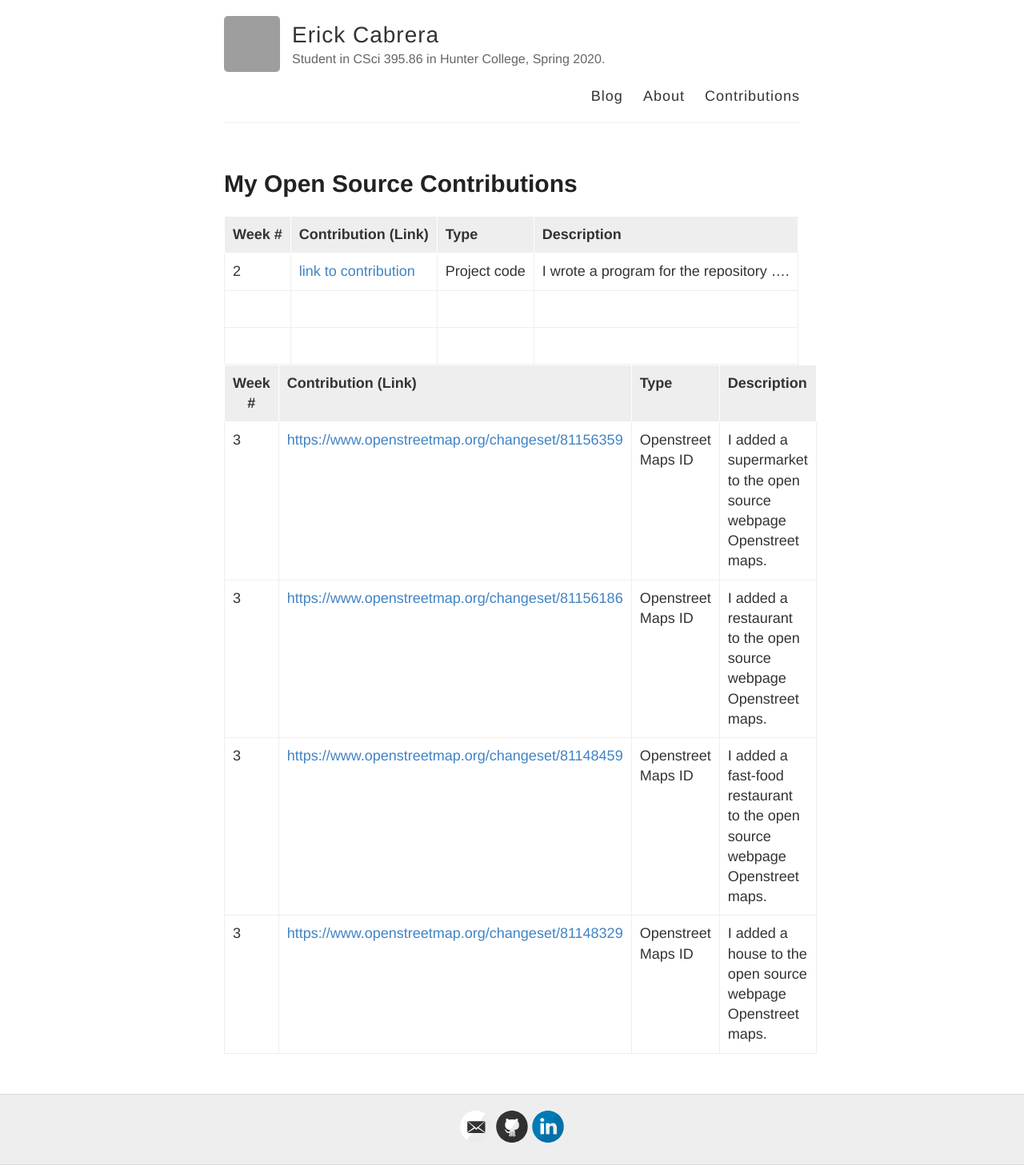
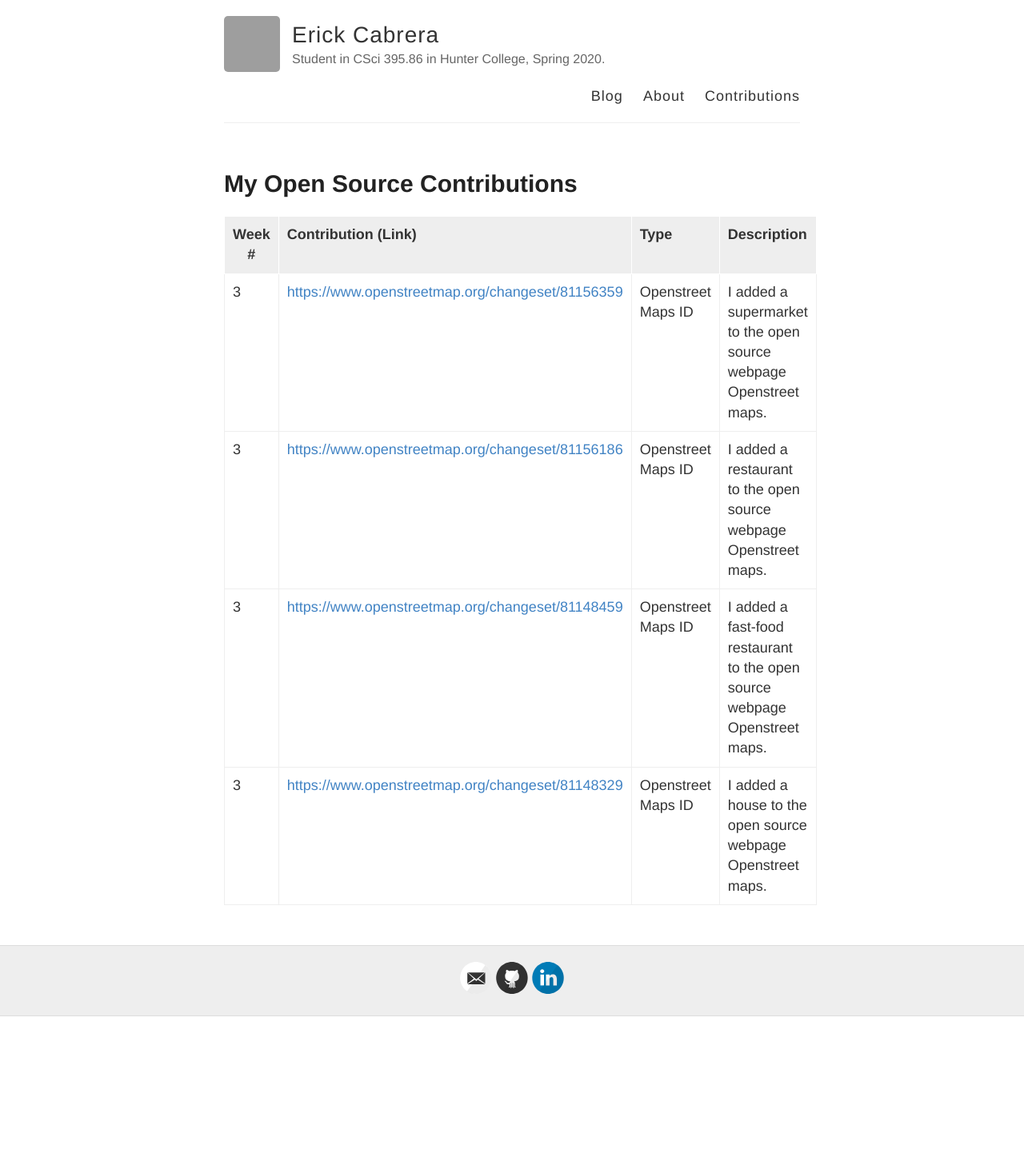
Before and after one commit to hunter-college-ossd-spr-2020/MarceloDamian-weekly, a Jekyll site: the page built from contributions.md, in a window 1280 px wide. Shown: the whole page at 80% size. Built offline with Jekyll 4.4.1, drawn with Linux system fonts in a browser that asks for light colours; after the commit the page ends 1271 px from its top, so only the background shows below that; grey boxes are pictures that could not be loaded.

Commit message:
Update contributions.md

```diff
--- a/contributions.md
+++ b/contributions.md
@@ -17,16 +17,6 @@ following the same syntax.
 
 -->
 
-
-
-
-
-| Week #       | Contribution (Link)  | Type  | Description |
-|---|:---|:---|:---|
-|  2   | [link to contribution](https://github.com/stewartweiss/butterfly-network/blob/master/butterfly_edges.c)    | Project code    |   I wrote a program for the repository ....    |
-|     |     |     |      |
-|     |     |     |      |
-
 | Week #       | Contribution (Link)  | Type  | Description |
 |---|:---|:---|:---|
 |  3   | [https://www.openstreetmap.org/changeset/81156359](https://www.openstreetmap.org/changeset/81156359)    | Openstreet Maps ID   |   I added a supermarket to the open source webpage Openstreet maps.    |
```
